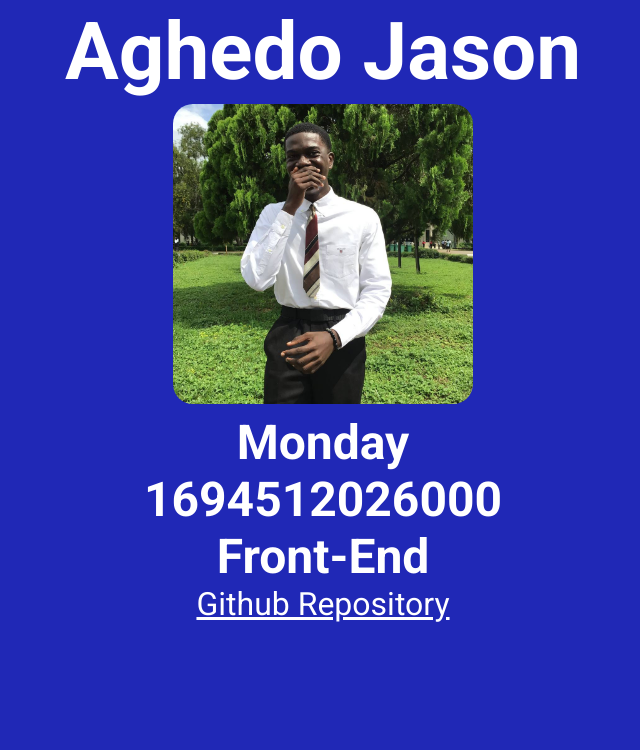
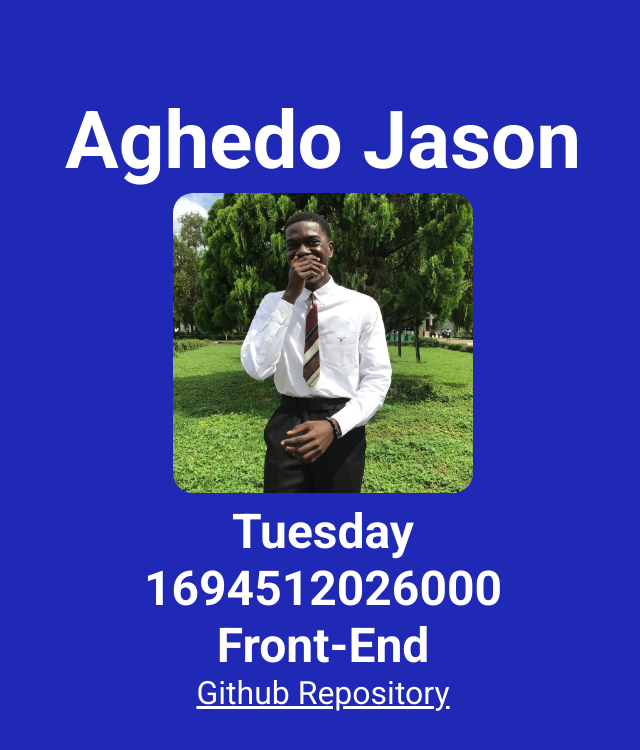
Before and after one commit to Itsjustblack/HNGXStage1, a plain HTML site: page index.html in a window 1280 px wide. Shown: the whole page, without its empty margins (317-957 px from the left). Drawn offline with Linux system fonts and the light colour scheme.

Commit message:
Fix: Displaying the Currect Day

```diff
--- a/index.css
+++ b/index.css
@@ -15,6 +15,7 @@ main{
     display: flex;
     flex-direction: column;
     align-items: center;
+    justify-content: center;
 }
 
 h1,h2,h3,h4{
--- a/index.html
+++ b/index.html
@@ -13,10 +13,10 @@
     <main>
         <h1 data-testid="slackUserName">Aghedo Jason</h1>
         <div data-testid="slackDisplayImage" class="profile"><img src="/assets/profilePic.jpg" alt="jason.aghedo"></div>
-        <h2 data-testid="currentDayOfTheWeek">Monday</h2>
-        <h3 data-testid="currentUTCTime"></h3>
+        <h2 id="currentDayOfTheWeek" data-testid="currentDayOfTheWeek"></h2>
+        <h3 id="currentUTCTime" data-testid="currentUTCTime"></h3>
         <h4 data-testid="myTrack">Front-End</h4>
-        <a data-testid="githubURL" target="_blank" href="https://github.com/Itsjustblack/Stage-1">Github Repository</a>
+        <a data-testid="githubURL" target="_blank" href="https://github.com/Itsjustblack/HNGXStage1">Github Repository</a>
     </main>
 </body>
 <script src="/index.js"></script>
--- a/index.js
+++ b/index.js
@@ -1,9 +1,18 @@
-const currentDayOfTheWeek = document.querySelector(`[data-testid="currentDayOfTheWeek"]`)
-const currentUTCTimeElement = document.querySelector(`[data-testid="currentUTCTime"]`);
+const elementCurrentDay = document.querySelector("#currentDayOfTheWeek")
+const elementCurrentUTCTime = document.querySelector("#currentUTCTime");
+
+const currentDate = new Date();
+
+function getCurrentDayOfTheWeek() {
+    const daysOfWeek = ["Sunday", "Monday", "Tuesday", "Wednesday", "Thursday", "Friday", "Saturday"];
+    const currentDayOfTheWeek = daysOfWeek[currentDate.getDay()];
+    return currentDayOfTheWeek;
+}
+
+elementCurrentDay.textContent = getCurrentDayOfTheWeek();
+
 setInterval(() => {
-    const date = new Date();
-    const currentTime = date.getTime();
-    const currentDay = date.getDay();
-    currentUTCTimeElement.textContent = currentTime;
-    currentDay.textContent = currentTimeMillis;
+    const currentDate = new Date();
+    const currentUTCTime = currentDate.getTime();
+    elementCurrentUTCTime.textContent = currentUTCTime
 }, 1000);
```
